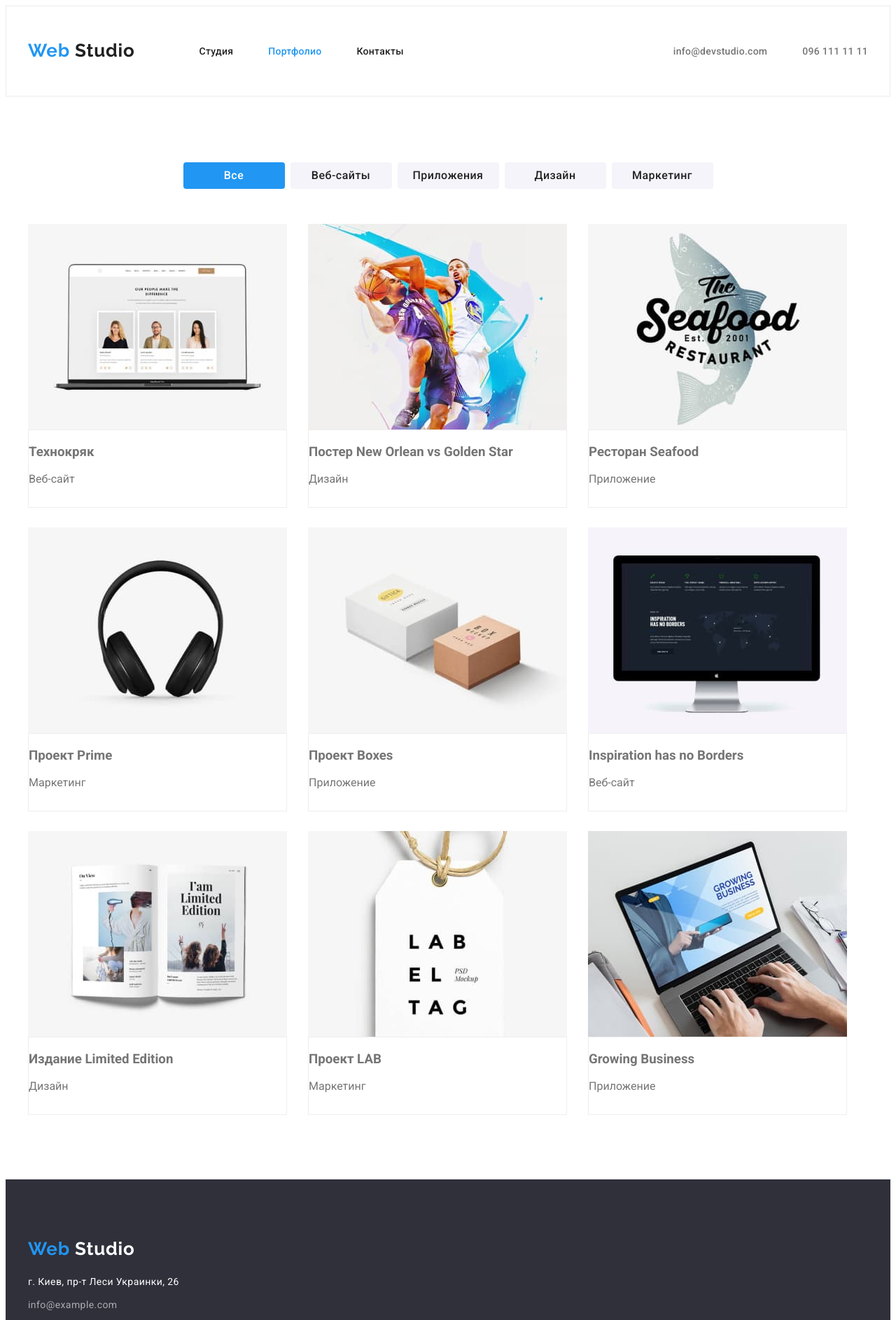
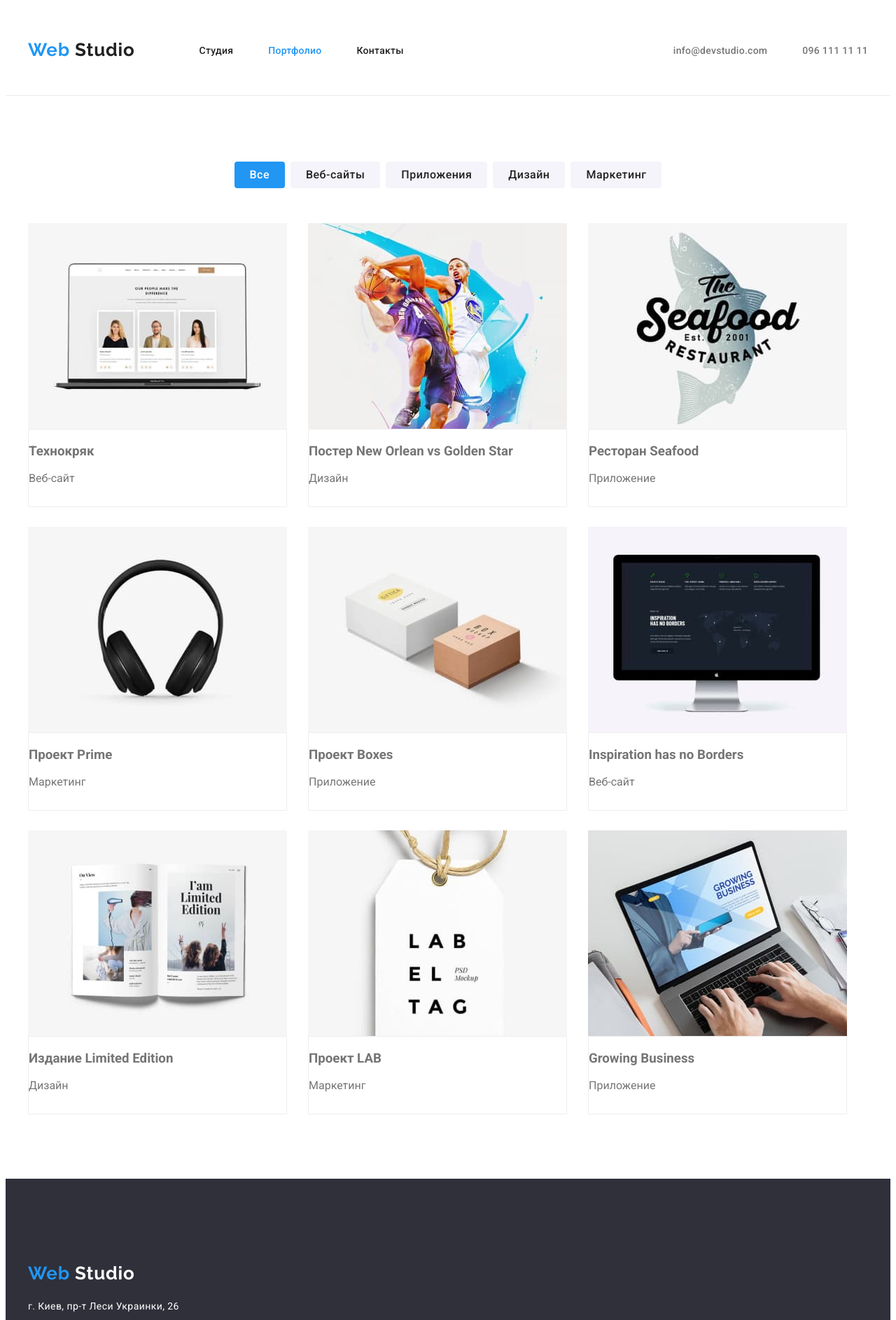
Before and after one commit to SergoosIT/goit-markup-hw-03, a plain HTML site: page portfolio.html in a window 1280 px wide. Shown: the top 1887 px of the page at 70% size. Drawn offline with Linux system fonts and the light colour scheme.

Commit message:
Готово

```diff
--- a/css/style.css
+++ b/css/style.css
@@ -58,7 +58,7 @@ body {
 .header {
   padding-top: 24px;
   padding-bottom: 24px;
-  border: 1px solid #ececec;
+  border-bottom: 1px solid #ececec;
 }
 .header-container {
   display: flex;
@@ -98,7 +98,7 @@ a.logo-link {
   font-size: 26px;
   line-height: 1.19;
   letter-spacing: 0.03em;
-  font-style: none;
+  font-style: normal;
   color: #212121;
 }
 .logo-accent {
@@ -178,7 +178,7 @@ a.logo-link {
 }
 
 .button.service {
-  padding: 10px, 32px;
+  padding: 10px 32px;
   align-items: center;
 
   /* width: 200px;
@@ -199,9 +199,7 @@ a.logo-link {
 
 .nav-button {
   border: none;
-  padding: 6px, 22px;
-  width: 145px;
-  height: 38px;
+  padding: 6px 22px;
   font-family: var(--main-font);
   font-weight: 500;
   font-size: 16px;
@@ -379,12 +377,13 @@ a.logo-link {
 /* =======End Team======= */
 
 /* =======Footer======= */
+
 .section-footer {
-  height: 252px;
   padding-top: 60px;
   padding-bottom: 60px;
   background-color: #2f303a;
 }
+
 .container-footer {
   display: flex;
   flex-direction: column;
@@ -394,7 +393,7 @@ a .adress-list {
   font-family: var(--main-font);
   font-weight: 400;
   font-size: 14px;
-  line-height: 1.71;
+  line-height: 1.7;
   letter-spacing: 0.03em;
   color: rgba(255, 255, 255, 0.6);
 }
@@ -402,21 +401,23 @@ a .adress-list {
   font-family: var(--main-font);
   font-weight: 400;
   font-size: 14px;
-  line-height: 1.71;
-  letter-spacing: 0.03em;
+  line-height: 1.7;
   color: #ffffff;
 }
 .logo-link.link.footer {
   color: #ffffff;
+  width: 155px;
+  height: 31px;
+  margin-top: 60px;
+  margin-bottom: 20px;
+  padding: 0px;
 }
 .contakt {
   width: 231px;
   height: 21px;
   color: rgba(255, 255, 255, 0.6);
 }
-.contakt.link {
-  padding-bottom: 9px;
-}
+
 .adress-link:focus,
 .adress-link:hover {
   color: var(--accent-color);
@@ -436,13 +437,7 @@ a .adress-list {
   letter-spacing: 0.03em;
 }
 
-.link.footer {
-  padding-bottom: 20px;
-}
 .contakt-item {
   margin-bottom: 9px;
 }
-.logo-link.footer {
-  letter-spacing: 0.03em;
-}
 /* =======End Footer======= */
```
Also changed, not shown: index.html (+4 -2 lines), portfolio.html (+0 -2 lines).
